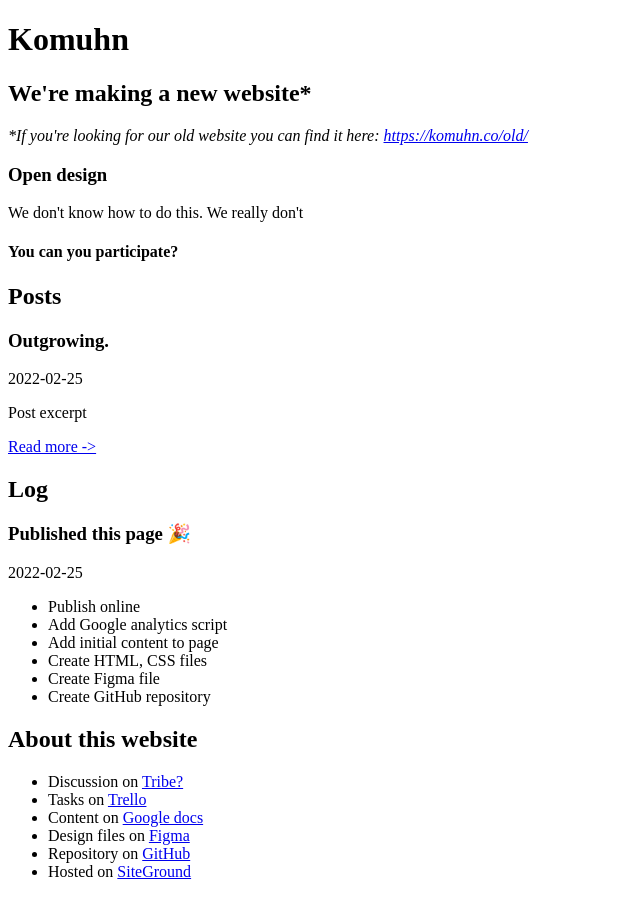
After one commit to teamkomuhn/old-website, a WordPress theme: template index.php in a window 1280 px wide. The commit adds this page. Shown: the whole page, without its empty margins (0-640 px from the left). Run offline with PHP 8.4 and a stand-in for WordPress, Linux system fonts and the light colour scheme; the site name, menu and one post (Sample post) are stand-ins, and other content is empty; style sheets or scripts are compiled from the project's sources.

Commit message:
Minor changes
Theme Name: KO v2.0
Added screenshot.png

```diff
--- /dev/null
+++ b/index.php
@@ -0,0 +1,87 @@
+<!doctype html>
+<html class="no-js" lang="en">
+
+<head>
+    <meta charset="utf-8">
+    <title>Komuhn</title>
+    <meta name="description" content="Our new website">
+    <meta name="viewport" content="width=device-width, initial-scale=1">
+
+    <link rel="stylesheet" href="css/main.css">
+
+</head>
+
+<body>
+
+    <header class="main-header">
+        <h1>Komuhn</h1>
+    </header>
+
+    <section class="about">
+        <h2>We're making a new website*</h2>
+        <p><em>*If you're looking for our old website you can find it here: <a href="https://komuhn.co/old/">https://komuhn.co/old/</a></em></p>
+
+        <h3>Open design</h3>
+        <p>We don't know how to do this. We really don't</p>
+
+        <h4>You can you participate?</h4>
+
+    </section>
+
+    <section class="posts">
+        <h2>Posts</h2>
+
+        <article id="post-2022-02-25">
+            <header>
+                <h3>Outgrowing.</h3>
+                <time datetime="2022-02-25">2022-02-25</time>
+            </header>
+            <p>Post excerpt</p>
+            <a href="#">Read more -></a>
+        </article>
+
+    </section>
+
+    <section class="log">
+        <h2>Log</h2>
+
+        <article id="log-2022-02-25">
+            <h3>Published this page 🎉</h3>
+            <time datetime="2022-02-25">2022-02-25</time>
+            <ul>
+                <li>Publish online</li>
+                <li>Add Google analytics script</li>
+                <li>Add initial content to page</li>
+                <li>Create HTML, CSS files</li>
+                <li>Create Figma file</li>
+                <li>Create GitHub repository</li>
+            </ul>
+        </article>
+
+    </section>
+
+    <footer>
+        <h2>About this website</h2>
+        <ul>
+            <li>Discussion on <a href="#">Tribe?</a></li>
+            <li>Tasks on <a href="#">Trello</a></li>
+            <li>Content on <a href="https://docs.google.com/document/d/11nrReF8hhR_bdICX_AEbbe_ZEzYlXQxKjl-Bg9If0uc/edit?usp=sharing">Google docs</a></li>
+            <li>Design files on <a href="#">Figma</a></li>
+            <li>Repository on <a href="#">GitHub</a></li>
+            <li>Hosted on <a href="#">SiteGround</a></li>
+        </ul>
+    </footer>
+
+    <!-- Global site tag (gtag.js) - Google Analytics -->
+    <script async src="https://www.googletagmanager.com/gtag/js?id=G-JJN9Q36MB0"></script>
+    <script>
+        window.dataLayer = window.dataLayer || [];
+        function gtag(){dataLayer.push(arguments);}
+        gtag('js', new Date());
+
+        gtag('config', 'G-JJN9Q36MB0');
+    </script>
+
+</body>
+
+</html>
--- a/style-min.css
+++ b/style-min.css
@@ -1,5 +1,5 @@
 /*
-Theme Name: KO v2
+Theme Name: KO v2.0
 Theme URI: https://komuhn.co
 Description: Komuhn's website?
 Author: Komuhn
--- a/style.css
+++ b/style.css
@@ -1,5 +1,5 @@
 /*
-Theme Name: KO v2
+Theme Name: KO v2.0
 Theme URI: https://komuhn.co
 Description: Komuhn's website?
 Author: Komuhn
```
Also changed, not shown: _index.html (renamed from index.html), screenshot.png (added).
